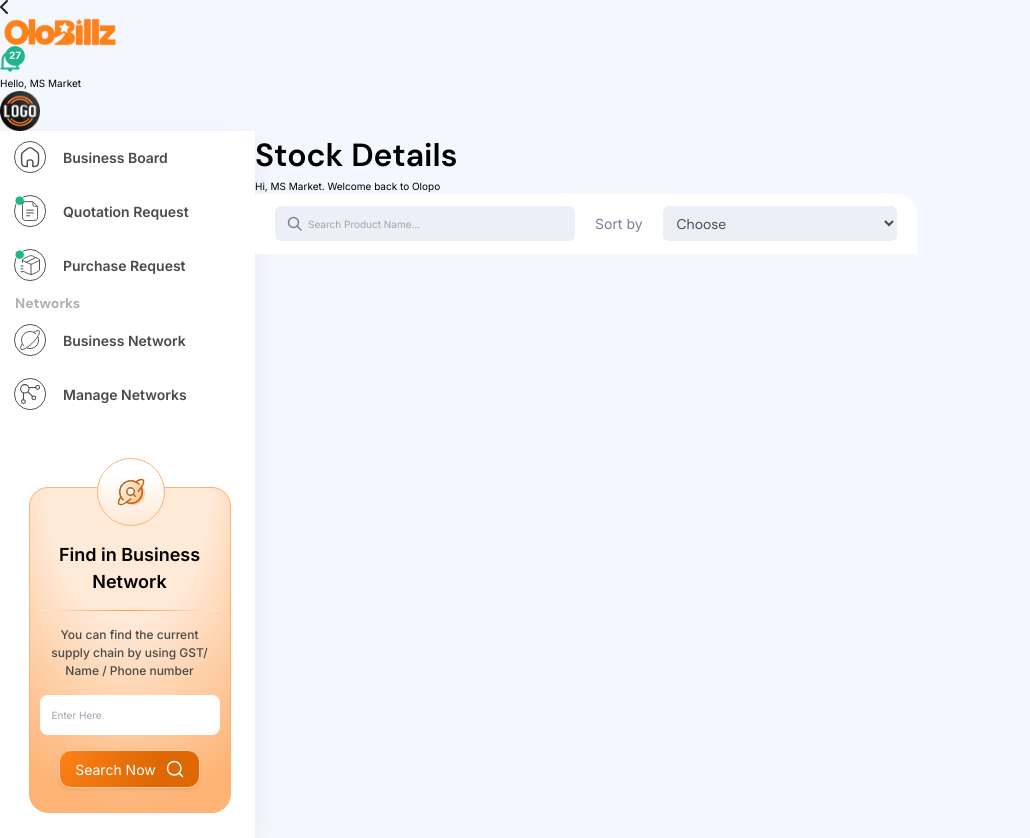
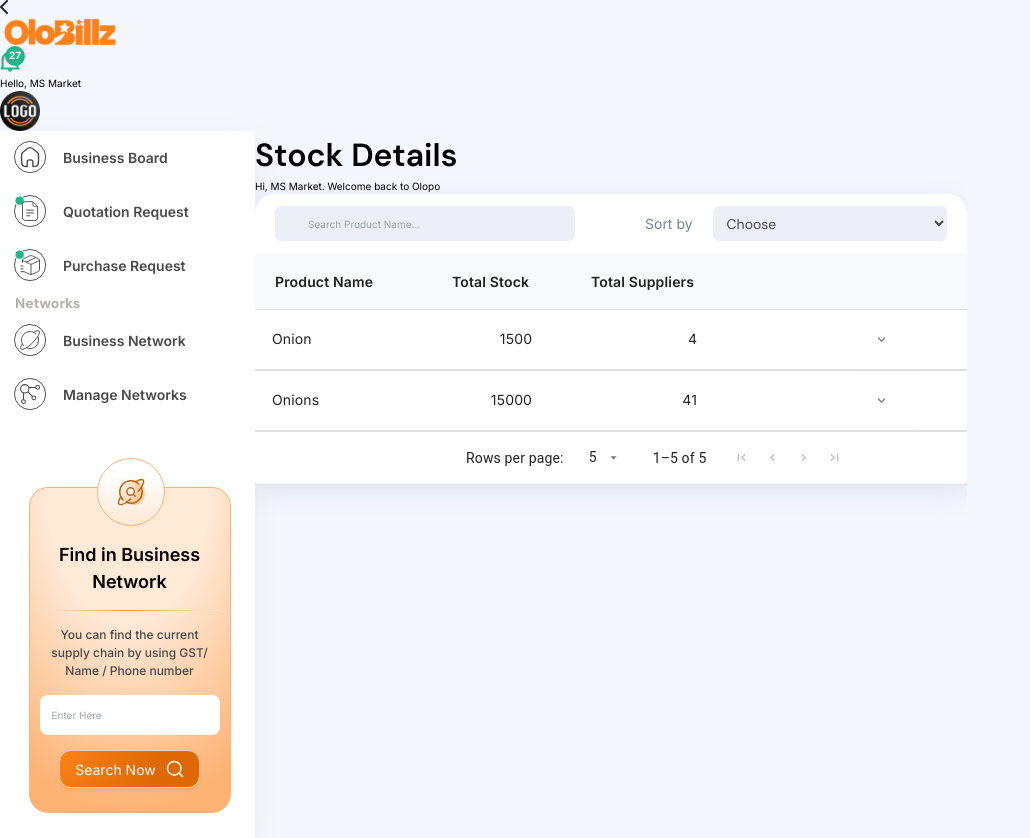
Before and after one commit to jsa1234/business-network-reactjs, a Next.js app: page /stockdetails in a window 1280 px wide. Shown: the whole page, without its empty margins (0-1030 px from the left). Built offline with nearby package versions, Linux system fonts and the light colour scheme.

Commit message:
stockdetails

```diff
--- a/src/app/stockdetails/Stockdetails.js
+++ b/src/app/stockdetails/Stockdetails.js
@@ -1,18 +1,119 @@
 "use client";
-import Search from "../../../public/assests/icons/search.svg"
-const Stockdetails = () => {
-    return (
-        <>
-           <div className="filter-group">
+import * as React from "react";
+import Table from "@mui/material/Table";
+import TableBody from "@mui/material/TableBody";
+import TableCell from "@mui/material/TableCell";
+import TableContainer from "@mui/material/TableContainer";
+import TableFooter from "@mui/material/TableFooter";
+import TablePagination from "@mui/material/TablePagination";
+import TableRow from "@mui/material/TableRow";
+import Paper from "@mui/material/Paper";
+import TableHead from "@mui/material/TableHead";
+import TablePaginationActions from "@/components/TablePagination";
+import Box from "@mui/material/Box";
+import Collapse from "@mui/material/Collapse";
+import IconButton from "@mui/material/IconButton";
+import KeyboardArrowDownIcon from "@mui/icons-material/KeyboardArrowDown";
+import KeyboardArrowUpIcon from "@mui/icons-material/KeyboardArrowUp";
+import Link from "next/link";
+import { ChevronRight, Navigation } from "@mui/icons-material";
+import { useState, useEffect } from "react";
+import { Button } from "@mui/material";
+import { Typography } from "@mui/material";
+import LinearProgress from "@mui/material/LinearProgress";
+import Buttons from "@/components/Buttons/Buttons";
+
+function Stockdetails() {
+  const [selectedOption, setSelectedOption] = useState("");
+  const [page, setPage] = React.useState(0);
+  const [rowsPerPage, setRowsPerPage] = React.useState(5);
+  const [data, setData] = React.useState([]);
+  const [totalCount, setTotalCount] = React.useState(0);
+
+  const handleChange = (event) => {
+    setSelectedOption(event.target.value);
+  };
+
+
+
+  const fetchData = async (currentPage, rowsPerPage) => {
+    try {
+      // This would be your actual API call:
+      // const response = await fetch(`your-api-endpoint?page=${currentPage + 1}&rowsPerPage=${rowsPerPage}`);
+
+      // Example data:
+      const rows = [
+        {
+          name: "Onion ",
+          stock: 1500,
+          supplier: 4,
+          history: [
+            {
+              name: "Earthly Delights Trading",
+              totalqlty: '300',
+              remaingprice: "1000",
+              originalprice: "300",
+              offerprice: "300",
+
+            },
+          ],
+        },
+        {
+          name: "Onions",
+          stock: 15000,
+          supplier: 41,
+          history: [
+            {
+              name: "Earthly Delights Trading",
+              totalqlty: '300',
+              remaingprice: "1000",
+              originalprice: "300",
+              offerprice: "300",
+
+            },
+          ],
+        },
+      ];
+      setData(rows);
+      setTotalCount(5);
+    } catch (error) {
+      console.error("Error fetching data:", error);
+      // Handle error, e.g., display error message to the user
+    }
+  };
+
+  React.useEffect(() => {
+    fetchData(page, rowsPerPage);
+  }, [page, rowsPerPage]);
+
+  const handleChangePage = (event, newPage) => {
+    setPage(newPage);
+  };
+
+  const handleChangeRowsPerPage = (event) => {
+    setRowsPerPage(parseInt(event.target.value, 10));
+    setPage(0);
+  };
+
+  return (
+    <div className="w-full table-container">
+      <div className="filter-group">
         <div className="form">
-          <Search className="fa fa-search"></Search>
           <input
             type="text"
             className="form-control form-input"
             placeholder="Search Product Name..."
           />
+        </div>
+
+        <div>
           <label className="dropdown-list">Sort by</label>
-          <select id="dropdown" className="dropdownSelect">
+          <select
+            id="dropdown"
+            className="dropdownSelect"
+            value={selectedOption}
+            onChange={handleChange}
+          >
             <option value="" className="font-bold text-black">
               Choose
             </option>
@@ -20,12 +121,181 @@ const Stockdetails = () => {
             <option value="option2">Option 2</option>
             <option value="option3">Option 3</option>
           </select>
-
-
+          {selectedOption && <p>You selected: {selectedOption}</p>}
         </div>
       </div>
-        </>
-    );
-};
+
+      <TableContainer component={Paper}>
+        <Table className="table" aria-label="collapsible table">
+          <TableHead>
+            <TableRow>
+              <TableCell>Product Name</TableCell>
+              <TableCell align="right">Total Stock</TableCell>
+              <TableCell align="right">Total Suppliers</TableCell>
+              <TableCell align="right"></TableCell>
+              <TableCell align="right"></TableCell>
+              <TableCell align="right"></TableCell>
+              <TableCell />
+              <TableCell />
+            </TableRow>
+          </TableHead>
+          <TableBody>
+            {data.map((row) => (
+              <Row key={row.name} row={row} />
+            ))}
+          </TableBody>
+          <TableFooter>
+            <TableRow>
+              <TablePagination
+                rowsPerPageOptions={[5, 10, 25, { label: "All", value: -1 }]}
+                colSpan={6}
+                count={totalCount}
+                rowsPerPage={rowsPerPage}
+                page={page}
+                slotProps={{
+                  select: {
+                    inputProps: {
+                      "aria-label": "rows per page",
+                    },
+                    native: true,
+                  },
+                }}
+                onPageChange={handleChangePage}
+                onRowsPerPageChange={handleChangeRowsPerPage}
+                ActionsComponent={TablePaginationActions}
+              />
+            </TableRow>
+          </TableFooter>
+        </Table>
+      </TableContainer>
+    </div>
+  );
+}
+
+function Row(props) {
+  const { row } = props;
+  const [open, setOpen] = React.useState(false);
+  const [progress, setProgress] = useState(10);
+  useEffect(() => {
+    const timer = setInterval(() => {
+      setProgress((oldProgress) => {
+        if (oldProgress === 100) {
+          return 0;
+        }
+        const diff = Math.random() * 1;
+        return Math.min(oldProgress + diff, 100);
+      });
+    }, 500);
+
+    return () => {
+      clearInterval(timer);
+    };
+  }, []);
+
+  return (
+    <React.Fragment>
+      <TableRow sx={{ "& > *": { borderBottom: "unset" } }}>
+        <TableCell component="td" scope="row">
+          {row.name}
+        </TableCell>
+        <TableCell align="right">{row.stock}</TableCell>
+        <TableCell align="right">{row.supplier}</TableCell>
+        <TableCell align="right"></TableCell>
+        <TableCell align="right"></TableCell>
+        <TableCell align="right"></TableCell>
+        <TableCell>
+          <IconButton
+            aria-label="expand row"
+            size="small"
+            onClick={() => setOpen(!open)}
+          >
+            {open ? <KeyboardArrowUpIcon /> : <KeyboardArrowDownIcon />}
+          </IconButton>
+        </TableCell>
+      </TableRow>
+      <TableRow className={open ? "highlight__row" : ""}>
+        <TableCell style={{ paddingBottom: 0, paddingTop: 0 }} colSpan={6}>
+          <Collapse in={open} timeout="auto" unmountOnExit>
+            <Box sx={{ margin: 1 }}>
+              <div className="flex items-center justify-between p-2 border-b border-gray-200">
+                <h1 className="text-[16px] font-semibold">Supplier Details</h1>
+                <button
+                  className="green__btn"
+                  onClick={(e) => submitClick(e.target.value)}
+                >
+                  <Navigation />
+                  Submit
+                </button>
+              </div>
+
+              <Table size="small" aria-label="purchases">
+                <TableHead>
+                  <TableRow>
+                    <TableCell>Name</TableCell>
+                    <TableCell>Total Qty</TableCell>
+                    <TableCell align="right">Total Qty</TableCell>
+                    <TableCell align="right">Remaining Qty</TableCell>
+                    <TableCell align="right">Original Price</TableCell>
+                    <TableCell align="right">Offer Price</TableCell>
+                    <TableCell align="right">Action</TableCell>
+                  </TableRow>
+                </TableHead>
+                <TableBody>
+                  {row.history.map((historyRow, index) => (
+                    <TableRow key={`${historyRow.name}-${index}`}>
+                      <TableCell align="left" component="td" scope="row">
+                        {historyRow.name}
+                      </TableCell>
+                      <TableCell>
+                        {/* Display the progress percentage */}
+                        <Typography variant="body2" sx={{ color: "orange" }}>
+                          {`${Math.round(progress)}%`}
+                        </Typography>
+
+                        <Box sx={{ width: "100%", height: "50%" }}>
+                          <LinearProgress
+                            variant="determinate"
+                            value={progress}
+                            sx={{
+                              height: "10px",
+                              width: "100px",
+                              borderRadius: "10px",
+                              backgroundColor: "#DEDFE3",
+                              "& .MuiLinearProgress-bar": {
+                                backgroundColor: "orange",
+                              },
+                            }}
+                          />
+                        </Box>
+                      </TableCell>
+
+                      <TableCell align="left">
+                        {historyRow.totalqlty}
+                      </TableCell>
+                      <TableCell align="left">
+                        {historyRow.remaingprice}
+                      </TableCell>
+                      <TableCell align="left">
+                      <button className="w-[140px] h-[45px] border border-gray-300 rounded-[8px] ">   {historyRow. offerprice}</button>
+
+                      </TableCell>
+                      <TableCell align="left">
+                      <button className="w-[140px] h-[45px] border border-gray-300 rounded-[8px] ">  {historyRow.originalprice}</button>
+
+                      </TableCell>
+                      <TableCell align="right">
+                        <Buttons/>
+                        </TableCell>
+                    </TableRow>
+                  ))}
+                </TableBody>
+              </Table>
+            </Box>
+          </Collapse>
+        </TableCell>
+      </TableRow>
+    </React.Fragment>
+  );
+}
 
 export default Stockdetails;
```
